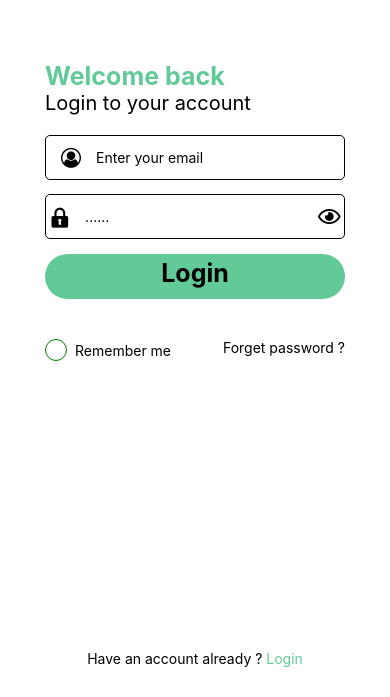
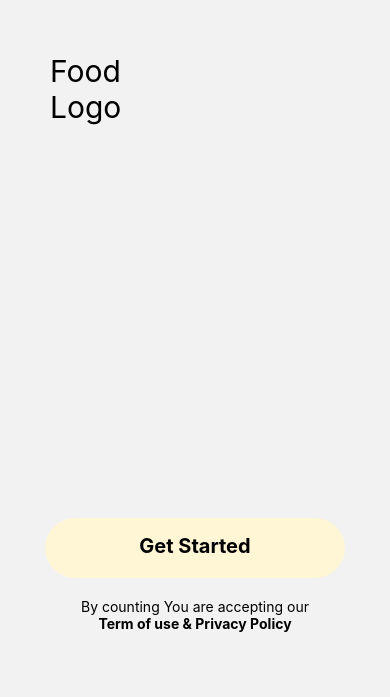
Before and after one commit to TuananhDo0308/nutrition-app-mobile, a React Native app: screen /start in a window 390 px wide. Shown: the part 147-844 px from the top of the page. Built offline with nearby package versions, Linux system fonts and the light colour scheme.

Commit message:
create start screen and update login screen

```diff
--- a/App.tsx
+++ b/App.tsx
@@ -6,6 +6,7 @@ import { NavigationContainer } from '@react-navigation/native';
 import { createNativeStackNavigator } from '@react-navigation/native-stack';
 import SignUp from './src/screens/SignUp';
 import SignIn from './src/screens/SignIn';
+import Start from './src/screens/start';
 
 const Stack = createNativeStackNavigator();
 
@@ -13,8 +14,9 @@ export default function App() {
   return (
     <NavigationContainer>
       <Stack.Navigator>
-        <Stack.Screen name="SignIn" component={SignIn} options={{headerShown: false}} />
-
+        <Stack.Screen name="start" component={Start} options={{headerShown: false}} />
+        <Stack.Screen name="signIn" component={SignIn} options={{headerShown: false}} />
+        <Stack.Screen name="signUp" component={SignUp} options={{headerShown: false}} />
       </Stack.Navigator>
     </NavigationContainer>
 
--- a/src/component/customButton.tsx
+++ b/src/component/customButton.tsx
@@ -1,14 +1,17 @@
 import React from "react"
-import { TouchableOpacity, Text, StyleSheet } from "react-native"
+import { TouchableOpacity, Text, StyleSheet, ViewStyle, TextStyle } from "react-native"
 
 interface CustomButtonProps {
     onPress: () => void;
     title: string;
+    buttonStyle?: ViewStyle;
+    textStyle?: TextStyle;
 }
 
-const CustomButton: React.FC<CustomButtonProps> = ({ onPress, title }) => (
-    <TouchableOpacity onPress={onPress} style={styles.CustomButtonContainer}>
-        <Text style={styles.CustomButtonText}>
+const CustomButton: React.FC<CustomButtonProps> = ({ onPress, title, buttonStyle, textStyle }) => (
+    <TouchableOpacity onPress={onPress}
+    style={StyleSheet.flatten([styles.CustomButtonContainer, buttonStyle])}>
+        <Text style={StyleSheet.flatten([styles.CustomButtonText, textStyle])}>
             {title}
         </Text>
     </TouchableOpacity>
@@ -25,10 +28,10 @@ const styles = StyleSheet.create ({
     },
     CustomButtonText: {
         flex: 1,
-        paddingTop: 4,
+        paddingTop: 8,
         alignSelf: 'center',
         fontWeight: 'bold',
-        fontSize: 25,
+        fontSize: 20,
     }
 })
 
--- /dev/null
+++ b/src/component/textTouch.tsx
@@ -0,0 +1,18 @@
+import React from "react"
+import { TouchableOpacity, View, Text, StyleSheet, TextStyle } from "react-native";
+
+interface TextTouchProps {
+    onPress: () => void,
+    title: string,
+    TextStyle?: TextStyle,
+}
+
+const TextTouch: React.FC<TextTouchProps> = ({onPress, title, TextStyle}) => {
+    return (
+        <TouchableOpacity onPress={onPress}>
+            <Text style={TextStyle}>{title}</Text>
+        </TouchableOpacity>
+    );
+}
+
+export default TextTouch
--- a/src/screens/SignIn.tsx
+++ b/src/screens/SignIn.tsx
@@ -1,14 +1,21 @@
 import React from "react";
 import { StatusBar } from "expo-status-bar";
-import { StyleSheet, Text, TextInput, View } from "react-native";
+import { Keyboard, KeyboardAvoidingView, StyleSheet, Text, TextInput, TouchableWithoutFeedback, View } from "react-native";
 import CustomButton from "../component/customButton";
 import FontAwesome from "@expo/vector-icons/FontAwesome";
 import Fontisto from "@expo/vector-icons/Fontisto";
 import FontAwesome5 from "@expo/vector-icons/FontAwesome5";
 import CheckBox from "../component/checkbox";
+import TextTouch from "../component/textTouch";
 
-const SignIn = () => {
+
+const SignIn = ({navigation}) => {
+
+
+
   return (
+
+    <TouchableWithoutFeedback onPress={() => Keyboard.dismiss()}>
     <View style={styles.container}>
 
       <View style={styles.inputContainer}>
@@ -62,16 +69,14 @@ const SignIn = () => {
 
       <View style={styles.titleBottom}>
         <Text style={{}}>
-          Have an account already ?
-          <Text style={{ color: "#62C998" }} onPress={() => alert("pressed")}>
-            {" "}
-            Login
-          </Text>
+          Don't have account ?
         </Text>
+        <TextTouch title=' Sign up' onPress={() => navigation.navigate('signUp')} TextStyle={{color: "#62C998"}}/>
       </View>
 
       <StatusBar style="auto" />
     </View>
+    </TouchableWithoutFeedback>
   );
 };
 
@@ -127,9 +132,9 @@ const styles = StyleSheet.create({
   },
 
   titleBottom: {
-    bottom: 30,
+    marginTop: 230,
     alignItems: "center",
-    position: 'absolute',
+    flexDirection: 'row',
   },
 });
 
--- a/src/screens/SignUp.tsx
+++ b/src/screens/SignUp.tsx
@@ -15,13 +15,15 @@ import FontAwesome from "@expo/vector-icons/FontAwesome";
 import Fontisto from "@expo/vector-icons/Fontisto";
 import FontAwesome5 from "@expo/vector-icons/FontAwesome5";
 import { useState } from "react";
+import TextTouch from "../component/textTouch";
 
-const SignUp = () => {
+const SignUp = ({navigation}) => {
   const [user, setUser] = useState("");
   const [password, setPassword] = useState("");
   const handleOnSubmit = () => {
     alert(user);
   };
+
 
   return (
     <TouchableWithoutFeedback onPress={() => Keyboard.dismiss()}>
@@ -33,8 +35,8 @@ const SignUp = () => {
         <View style={styles.innerContainer}>
           <View style={styles.inputContainer}>
             <View style={styles.titleContainer}>
-              <Text style={[styles.title, styles.titleColor]}>Register</Text>
-              <Text style={styles.title}>Create your own account</Text>
+              <Text style={{fontSize: 25, fontWeight: 'bold',color: '#62C998'}}>Register</Text>
+              <Text style={{fontSize: 20}}>Create your own account</Text>
             </View>
 
             <View style={styles.inputSection}>
@@ -76,17 +78,17 @@ const SignUp = () => {
 
             <CustomButton onPress={handleOnSubmit} title={"Sign up"} />
           </View>
+
+
+
         </View>
 
         {/* Giữ nội dung này cố định ở dưới */}
         <View style={styles.titleBottom}>
           <Text style={{ color: "#000" }}>
             Have an account already?
-            <Text style={{ color: "#62C998" }} onPress={() => alert("pressed")}>
-              {" "}
-              Login
-            </Text>
           </Text>
+          <TextTouch title=" Login" onPress={() => navigation.navigate('signIn')} TextStyle={{color: "#62C998"}}/>
         </View>
 
         <StatusBar style="auto" />
@@ -104,21 +106,12 @@ const styles = StyleSheet.create({
   innerContainer: {
     flex: 1,
     justifyContent: "center",
-    paddingBottom: 20,
+    paddingBottom: 120,
   },
 
   titleContainer: {
     width: 300,
     marginBottom: 13,
-  },
-
-  title: {
-    fontSize: 25,
-  },
-
-  titleColor: {
-    color: "#62C998",
-    fontWeight: "bold",
   },
 
   inputContainer: {
@@ -150,9 +143,11 @@ const styles = StyleSheet.create({
 
   titleBottom: {
     position: "absolute",
-    bottom: 30,
+    bottom: 23,
     alignSelf: "center",
+    flexDirection: 'row',
   },
+
 });
 
 export default SignUp;
--- /dev/null
+++ b/src/screens/start.tsx
@@ -0,0 +1,56 @@
+import React from "react";
+import { StatusBar } from "expo-status-bar";
+import { View, StyleSheet, Text } from "react-native";
+import CustomButton from "../component/customButton";
+import TextTouch from "../component/textTouch";
+import { useNavigation } from "@react-navigation/native";
+
+const Start = ({ navigation }) => {
+
+
+  return (
+    <View style={styles.Container}>
+      <View style={{ position: "absolute", top: 200, left: 50, width: 167}}>
+        <Text style={{ fontSize: 30 }}>Food</Text>
+        <Text style={{ fontSize: 30 }}>Logo</Text>
+      </View>
+      <View>
+        <CustomButton
+          onPress={() => navigation.navigate("signIn")}
+          title={"Get Started"}
+          buttonStyle={styles.buttonStyle}
+          textStyle={styles.text}
+        />
+      </View>
+      <View style={{ alignItems: "center", marginTop: 20 }}>
+        <Text>By counting You are accepting our</Text>
+        <TextTouch
+          onPress={() => alert("pressed")}
+          title="Term of use & Privacy Policy"
+          TextStyle={{ fontWeight: "bold" }}
+        />
+      </View>
+      <StatusBar />
+    </View>
+  );
+};
+
+const styles = StyleSheet.create({
+  Container: {
+    flex: 1,
+    justifyContent: "center",
+  },
+  buttonStyle: {
+    width: 300,
+    height: 60,
+    backgroundColor: "#FFF6D6",
+    marginTop: 600,
+    alignSelf: "center",
+  },
+  text: {
+    marginTop: 8,
+    fontSize: 20,
+  },
+});
+
+export default Start;
```
